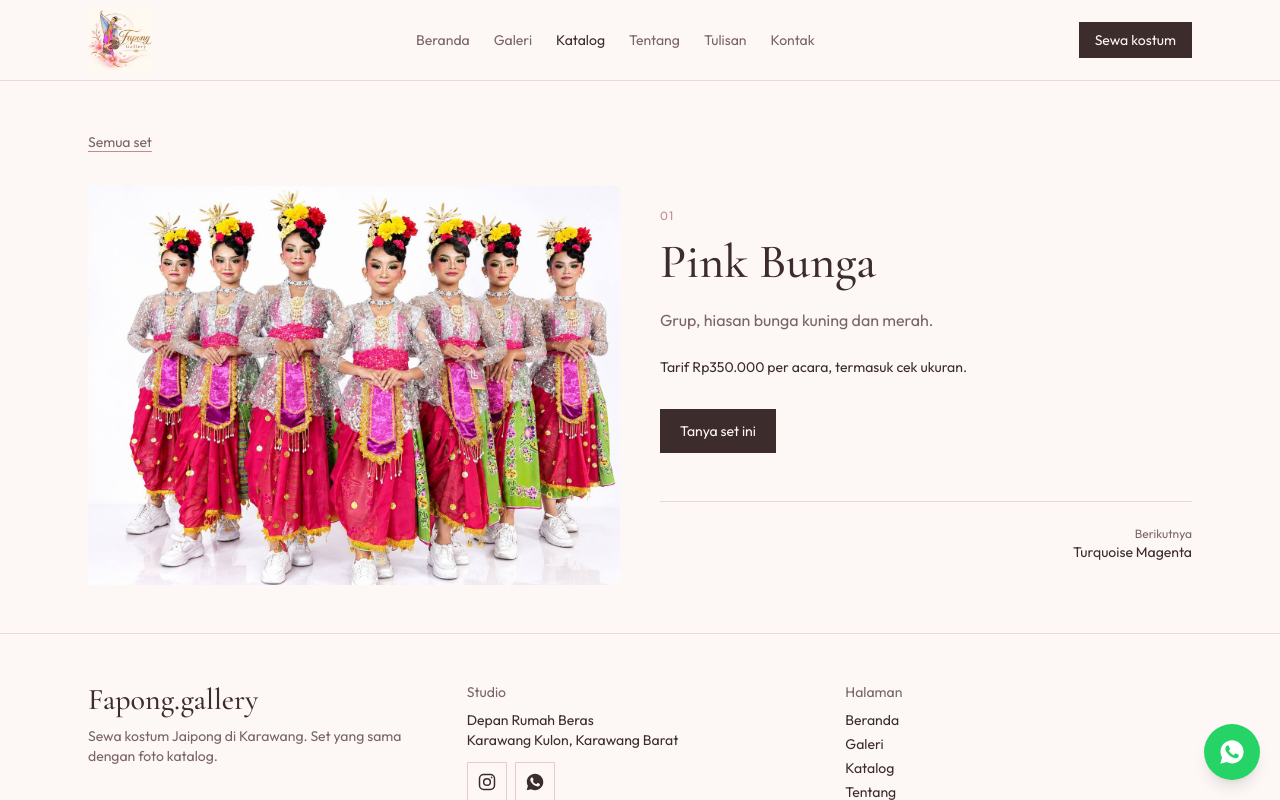
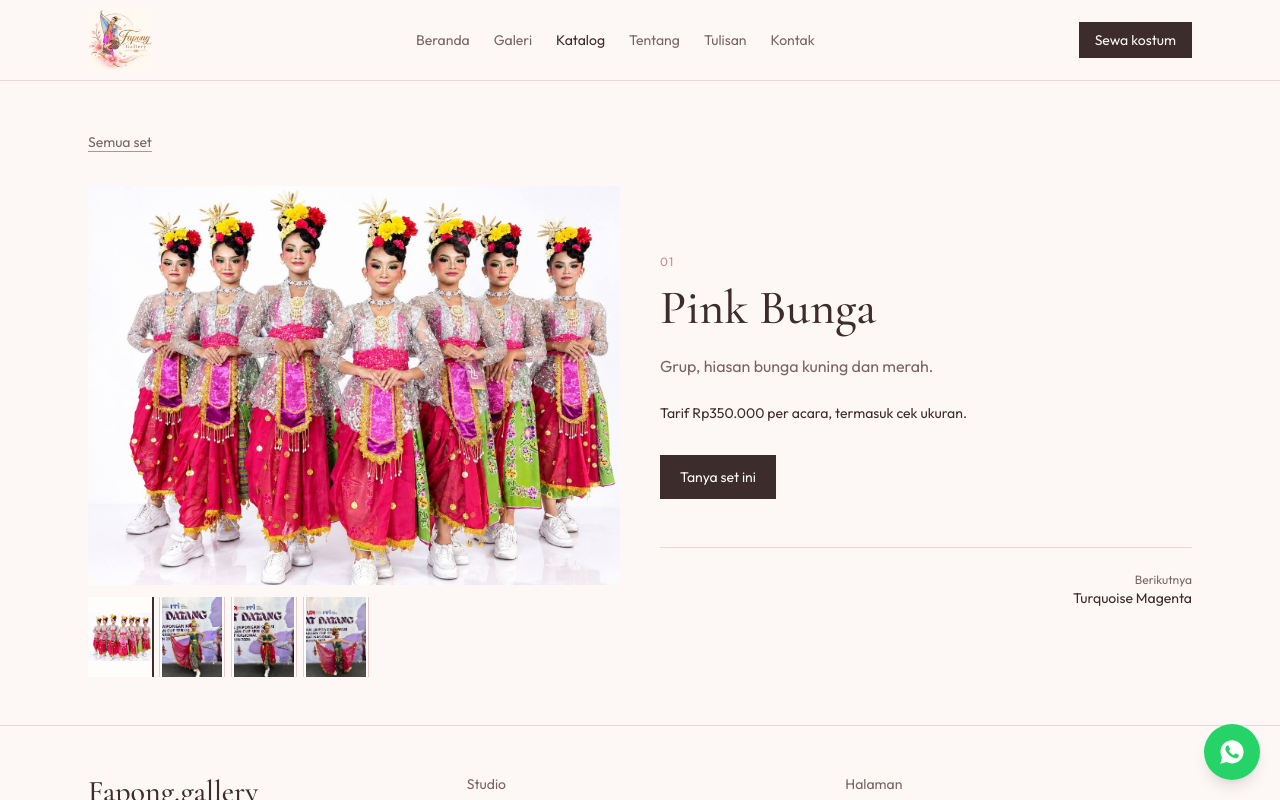
Before and after one commit to BangKale/fapong, a React (Vite) app: page /catalog/c01 in a window 1280 px wide. Shown: the top 800 px of the page. Built offline with nearby package versions, Linux system fonts and the light colour scheme.

Commit message:
Add a photo gallery and lightbox to catalog detail pages

```diff
--- a/src/pages/Costume.tsx
+++ b/src/pages/Costume.tsx
@@ -1,14 +1,55 @@
+import { ChevronLeft, ChevronRight, X } from "lucide-react";
+import { useEffect, useState } from "react";
 import { Link, useParams } from "react-router-dom";
 import { costumes, rate } from "@/data/content";
 
+const extras = [
+  "/imagine_images/real1.jpg",
+  "/imagine_images/real2.jpg",
+  "/imagine_images/real3.jpg",
+  "/imagine_images/real4.jpg",
+  "/imagine_images/real5.jpg",
+  "/imagine_images/real6.jpg",
+  "/imagine_images/real7.jpg",
+  "/imagine_images/real8.jpg",
+  "/imagine_images/hero_stage.jpg",
+  "/imagine_images/group_stage.jpg",
+  "/imagine_images/H6rAS.jpg",
+  "/imagine_images/0jq2I.jpg",
+];
+
 function slugAt(index: number) {
   return `c${String(index + 1).padStart(2, "0")}`;
+}
+
+function photosFor(index: number, src: string) {
+  const more = [0, 1, 2].map((step) => extras[(index * 3 + step) % extras.length]);
+  return [src, ...more.filter((photo) => photo !== src)];
 }
 
 export function CostumePage() {
   const { slug } = useParams();
   const index = costumes.findIndex((_, i) => slugAt(i) === slug);
   const item = costumes[index];
+  const photos = item ? photosFor(index, item.src) : [];
+  const [active, setActive] = useState(0);
+  const [open, setOpen] = useState(false);
+
+  useEffect(() => {
+    setActive(0);
+    setOpen(false);
+  }, [slug]);
+
+  useEffect(() => {
+    if (!open) return;
+    function onKey(event: KeyboardEvent) {
+      if (event.key === "Escape") setOpen(false);
+      if (event.key === "ArrowRight") setActive((i) => (i + 1) % photos.length);
+      if (event.key === "ArrowLeft") setActive((i) => (i - 1 + photos.length) % photos.length);
+    }
+    window.addEventListener("keydown", onKey);
+    return () => window.removeEventListener("keydown", onKey);
+  }, [open, photos.length]);
 
   if (!item) {
     return (
@@ -24,11 +65,32 @@ export function CostumePage() {
   const next = index < costumes.length - 1 ? index + 1 : null;
   const ask = `https://wa.me/6285771244199?text=${encodeURIComponent(`Halo Fapong.gallery, saya ingin sewa set ${code} ${item.name} untuk acara.`)}`;
 
+  function step(dir: -1 | 1) {
+    setActive((i) => (i + dir + photos.length) % photos.length);
+  }
+
   return (
     <main className="mx-auto max-w-6xl px-6 py-12">
       <Link to="/catalog" className="text-sm text-muted underline decoration-rose underline-offset-4">Semua set</Link>
       <div className="mt-8 grid items-center gap-10 md:grid-cols-2">
-        <img src={item.src} alt={item.name} className="mx-auto h-auto max-h-[78vh] w-auto max-w-full" />
+        <div>
+          <button type="button" onClick={() => setOpen(true)} className="block w-full" aria-label="Lihat foto penuh">
+            <img src={photos[active]} alt={item.name} className="mx-auto h-auto max-h-[70vh] w-auto max-w-full" />
+          </button>
+          <div className="mt-3 flex gap-2 overflow-x-auto">
+            {photos.map((src, i) => (
+              <button
+                key={src}
+                type="button"
+                onClick={() => { setActive(i); setOpen(true); }}
+                aria-label={`Foto ${i + 1}`}
+                className={i === active ? "shrink-0 ring-2 ring-ink" : "shrink-0 ring-1 ring-rose/40"}
+              >
+                <img src={src} alt="" className="h-20 w-16 bg-paper object-contain" />
+              </button>
+            ))}
+          </div>
+        </div>
         <div>
           <p className="text-xs tracking-widest text-rose">{code}</p>
           <h1 className="mt-2 font-display text-5xl leading-tight">{item.name}</h1>
@@ -51,6 +113,20 @@ export function CostumePage() {
           </div>
         </div>
       </div>
+      {open ? (
+        <div className="fixed inset-0 z-40 flex items-center justify-center bg-ink/80 p-4" role="dialog" aria-modal="true" aria-label={item.name} onClick={() => setOpen(false)}>
+          <button type="button" aria-label="Foto sebelumnya" className="absolute left-3 top-1/2 flex h-12 w-12 -translate-y-1/2 items-center justify-center bg-cream text-ink sm:left-6" onClick={(event) => { event.stopPropagation(); step(-1); }}>
+            <ChevronLeft size={28} />
+          </button>
+          <img src={photos[active]} alt={item.name} className="max-h-[90vh] max-w-[calc(100vw-8rem)] object-contain" onClick={(event) => event.stopPropagation()} />
+          <button type="button" aria-label="Foto berikutnya" className="absolute right-3 top-1/2 flex h-12 w-12 -translate-y-1/2 items-center justify-center bg-cream text-ink sm:right-6" onClick={(event) => { event.stopPropagation(); step(1); }}>
+            <ChevronRight size={28} />
+          </button>
+          <button type="button" aria-label="Tutup" className="absolute right-3 top-3 flex h-11 w-11 items-center justify-center bg-cream text-ink" onClick={() => setOpen(false)}>
+            <X size={20} />
+          </button>
+        </div>
+      ) : null}
     </main>
   );
 }
```
